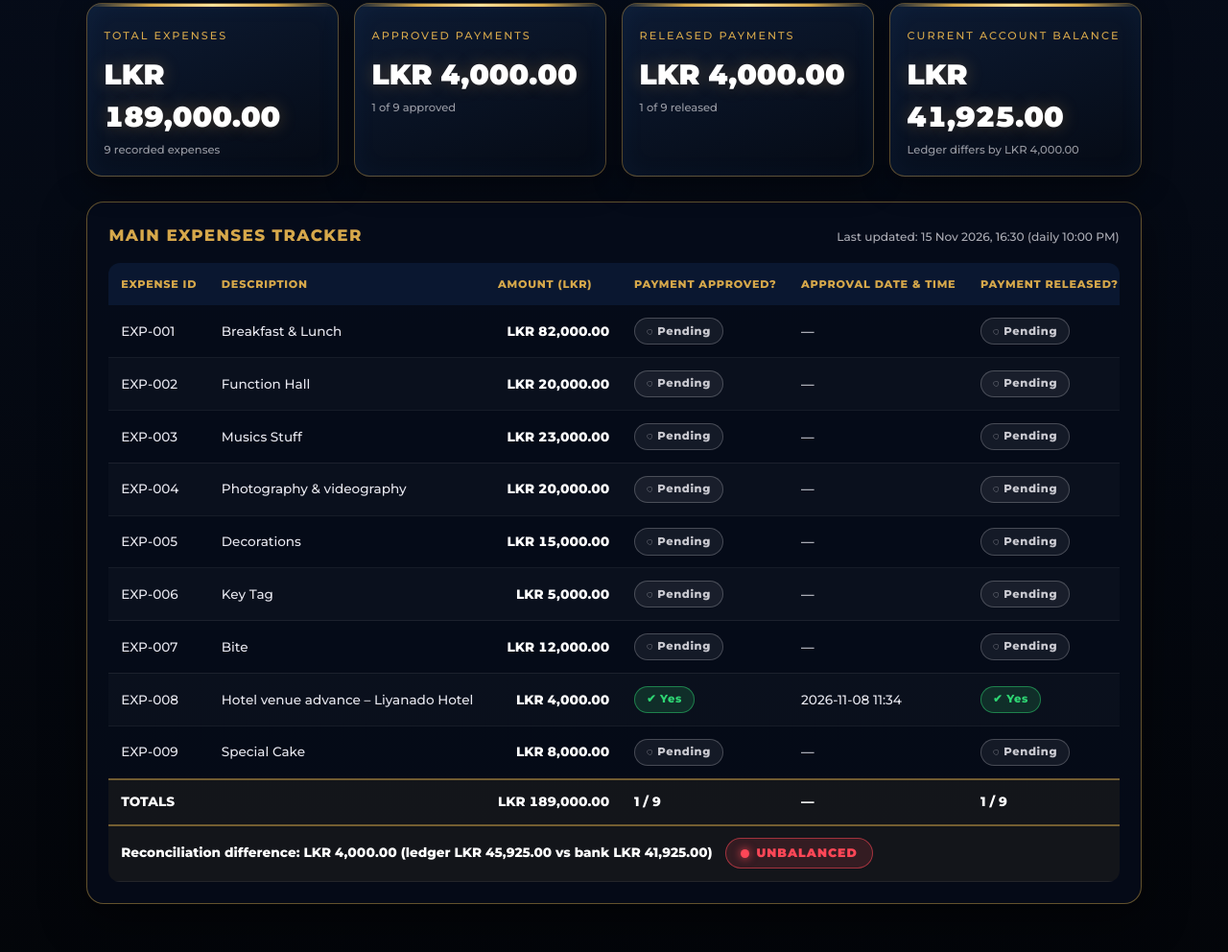
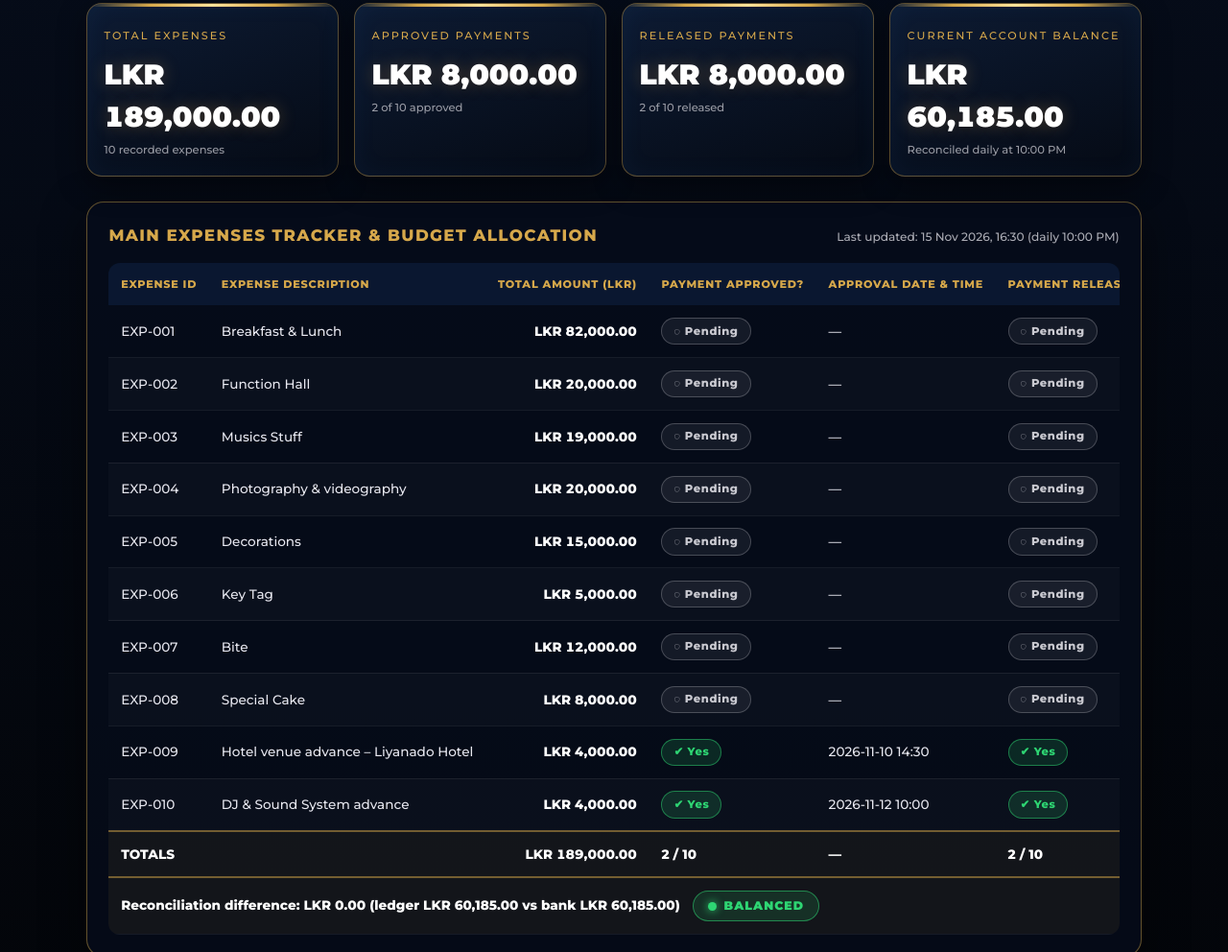
Before and after one commit to Isandu06/eclipse2k22, a plain HTML site: page index.html in a window 1280 px wide. Shown: the part 3382-4374 px from the top of the page at 96% size. Drawn offline with nearby package versions, Linux system fonts and the light colour scheme; files whose address does not match are found by name.

Commit message:
Add files via upload

```diff
--- a/index.html
+++ b/index.html
@@ -90,10 +90,10 @@
     <!-- A. Financial overview cards (values auto-calculated from FINANCE.records) -->
     <div class="fin-cards" id="finCards"></div>
 
-    <!-- B. Main expenses tracker -->
+    <!-- B. MAIN EXPENSES TRACKER & BUDGET ALLOCATION -->
     <div class="fin-panel">
       <div class="fin-head">
-        <h3>MAIN EXPENSES TRACKER</h3>
+        <h3>MAIN EXPENSES TRACKER & BUDGET ALLOCATION</h3>
         <p class="fin-updated">Last updated: <span id="finUpdated">—</span></p>
       </div>
       <div class="fin-table-wrap">
@@ -101,8 +101,8 @@
           <thead>
             <tr>
               <th>Expense ID</th>
-              <th>Description</th>
-              <th>Amount (LKR)</th>
+              <th>Expense Description</th>
+              <th>Total Amount (LKR)</th>
               <th>Payment Approved?</th>
               <th>Approval Date &amp; Time</th>
               <th>Payment Released?</th>
--- a/script.js
+++ b/script.js
@@ -133,20 +133,22 @@ setTimeout(confetti, 1800);
 const FINANCE = {
   lastUpdated: '2026-11-15T22:00:00+05:30', // daily 10:00 PM reconciliation timestamp
   openingBalance: 0,        // bank balance before party collections
-  collections: 49925.00,    // total party payments collected (LKR)
-  bankBalance: 41925.00,    // balance per bank statement (LKR)
+  collections: 68185.00,    // total party payments collected (LKR)
+  bankBalance: 60185.00,    // balance per bank statement (LKR)
   records: [
     { id: 'EXP-001', desc: 'Breakfast & Lunch',                    amount: 82000.00, approved: false, approvedAt: null,
 released: false, releasedAt: null },
     { id: 'EXP-002', desc: 'Function Hall',                        amount: 20000.00, approved: false, approvedAt: null,                 released: false, releasedAt: null },
-    { id: 'EXP-003', desc: 'Musics Stuff',                         amount: 23000.00, approved: false, approvedAt: null,                 released: false, releasedAt: null },
+    { id: 'EXP-003', desc: 'Musics Stuff',                         amount: 19000.00, approved: false, approvedAt: null,                 released: false, releasedAt: null },
     { id: 'EXP-004', desc: 'Photography & videography',            amount: 20000.00, approved: false, approvedAt: null,                 released: false, releasedAt: null },
     { id: 'EXP-005', desc: 'Decorations',                          amount: 15000.00, approved: false, approvedAt: null,                 released: false, releasedAt: null },
     { id: 'EXP-006', desc: 'Key Tag',                              amount:  5000.00, approved: false, approvedAt: null,
 released: false,  releasedAt: null },
     { id: 'EXP-007', desc: 'Bite',                                 amount: 12000.00, approved: false, approvedAt: null,                 released: false, releasedAt: null },
-    { id: 'EXP-008', desc: 'Hotel venue advance – Liyanado Hotel', amount:  4000.00, approved: true,  approvedAt: '2026-11-08 11:34', released: true,  releasedAt: '2026-11-08 11:20' },
-    { id: 'EXP-009', desc: 'Special Cake',                         amount: 8000.00, approved: false, approvedAt: null,                 released: false, releasedAt: null }
+    { id: 'EXP-008', desc: 'Special Cake',                         amount: 8000.00, approved: false, approvedAt: null,                 released: false, releasedAt: null },
+    { id: 'EXP-009', desc: 'Hotel venue advance – Liyanado Hotel', amount:  4000.00, approved: true,  approvedAt: '2026-11-10 14:30', released: true,  releasedAt: '2026-11-10 15:15' },
+    { id: 'EXP-010', desc: 'DJ & Sound System advance',            amount:  4000.00, approved: true,  approvedAt: '2026-11-12 10:00', released: true,  releasedAt: '2026-11-12 11:20' }
+
   ]
 };
 
```
